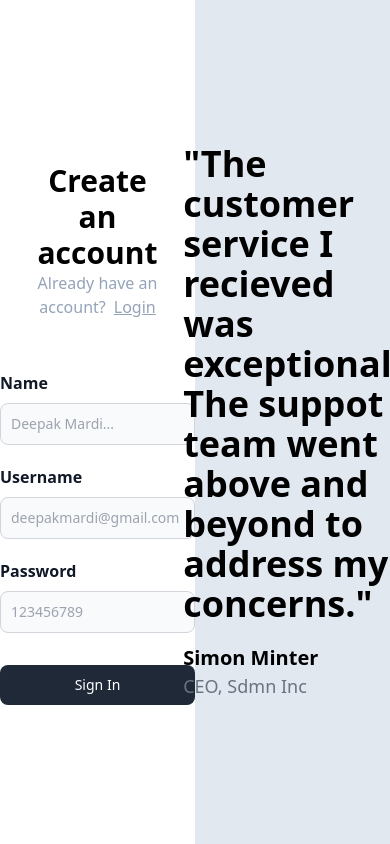
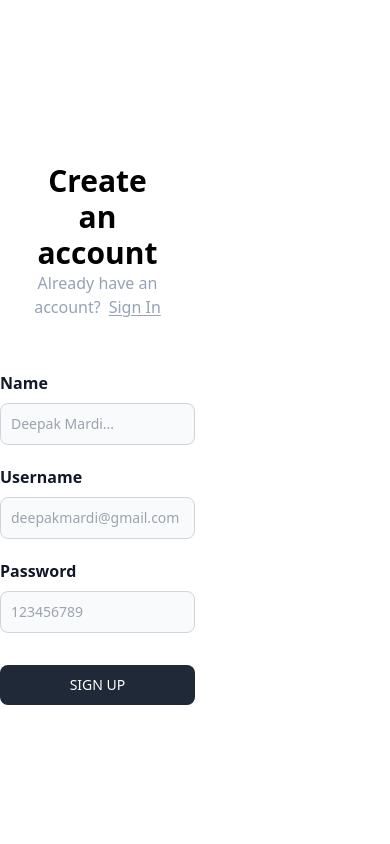
Before and after one commit to deepakmardii/medium, a React (Vite) app in the folder frontend/: page /signup in a window 390 px wide. Built offline with nearby package versions, Linux system fonts and the light colour scheme.

Commit message:
update frontend

```diff
--- a/frontend/src/components/Auth.tsx
+++ b/frontend/src/components/Auth.tsx
@@ -8,6 +8,7 @@ const Auth = ({ type }: { type: "signup" | "signin" }) => {
     username: "",
     password: "",
   });
+
   return (
     <div className="h-screen flex justify-center flex-col">
       <div className="flex justify-center">
@@ -15,9 +16,14 @@ const Auth = ({ type }: { type: "signup" | "signin" }) => {
           <div className="p-8 text-center">
             <div className="text-3xl font-extrabold">Create an account</div>
             <div className="text-slate-400">
-              Already have an account?
-              <Link className="underline pl-2" to={"/sighin"}>
-                Login
+              {type === "signin"
+                ? "Dont have an account?"
+                : "Already have an account?"}
+              <Link
+                className="underline underline-offset-2 pl-2"
+                to={type === "signin" ? "/signup" : "/signin"}
+              >
+                {type === "signin" ? "Sign Up" : "Sign In"}
               </Link>
             </div>
           </div>
@@ -48,7 +54,7 @@ const Auth = ({ type }: { type: "signup" | "signin" }) => {
               type="button"
               className="mt-8 w-full text-white bg-gray-800 hover:bg-gray-900 focus:outline-none focus:ring-4 focus:ring-gray-300 font-medium rounded-lg text-sm px-5 py-2.5 me-2 mb-2 dark:bg-gray-800 dark:hover:bg-gray-700 dark:focus:ring-gray-700 dark:border-gray-700"
             >
-              {type === "signup" ? "Sign Up" : "Sign In"}
+              {type === "signup" ? "SIGN UP" : "SIGN IN"}
             </button>
           </div>
         </div>
@@ -74,7 +80,7 @@ function LabelInput({ label, placeholder, onChange, type }: LabelInputType) {
         onChange={onChange}
         type={type || "text"}
         id="first_name"
-        className="bg-gray-50 border border-gray-300 text-gray-900 text-sm rounded-lg focus:ring-blue-500 focus:border-blue-500 block w-full p-2.5 "
+        className="bg-gray-50 border border-gray-300 text-black text-sm rounded-lg focus:ring-blue-500 focus:border-blue block w-full p-2.5"
         placeholder={placeholder}
         required
       />
--- a/frontend/src/pages/Signin.tsx
+++ b/frontend/src/pages/Signin.tsx
@@ -1,7 +1,17 @@
-import React from "react";
+import Auth from "../components/Auth";
+import Quote from "../components/Quote";
 
-const Signin = () => {
-  return <div>Signin</div>;
+const Signup = () => {
+  return (
+    <div className="grid grid-cols-2">
+      <div>
+        <Auth type="signin" />
+      </div>
+      <div className="hidden lg:block">
+        <Quote />
+      </div>
+    </div>
+  );
 };
 
-export default Signin;
+export default Signup;
--- a/frontend/src/pages/Signup.tsx
+++ b/frontend/src/pages/Signup.tsx
@@ -4,8 +4,12 @@ import Quote from "../components/Quote";
 const Signup = () => {
   return (
     <div className="grid grid-cols-2">
-      <Auth />
-      <Quote />
+      <div>
+        <Auth type="signup" />
+      </div>
+      <div className="hidden lg:block">
+        <Quote />
+      </div>
     </div>
   );
 };
```
